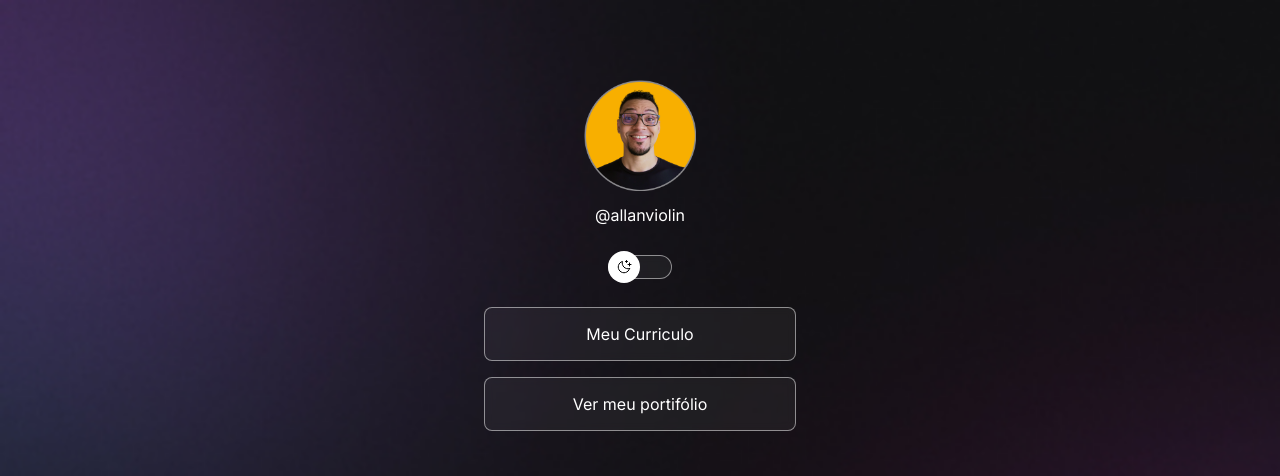
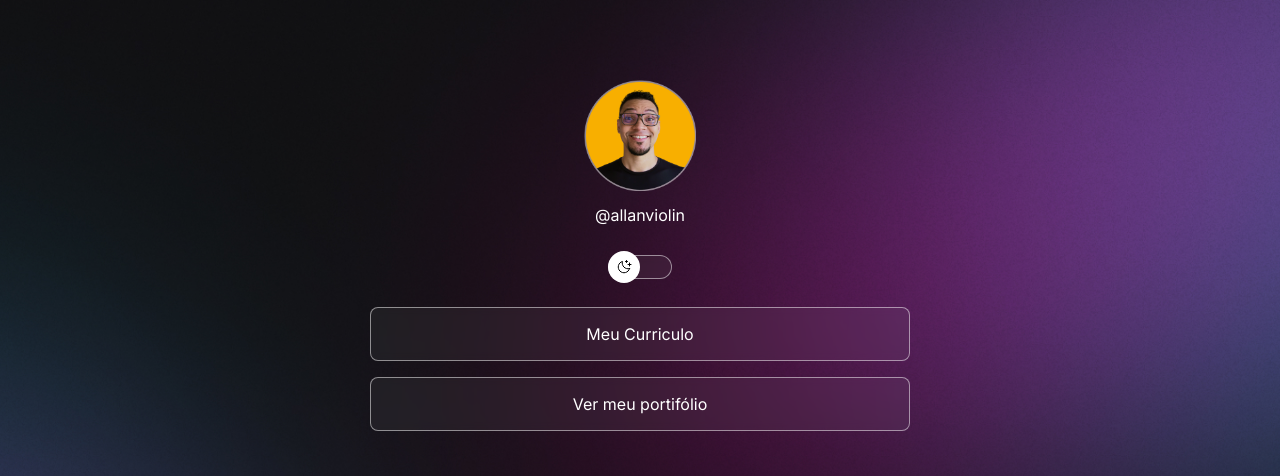
Before and after one commit to allanviolin/projeto, a plain HTML site: page index.html in a window 1280 px wide. Shown: the top 476 px of the page. Drawn offline with nearby package versions, Linux system fonts and the light colour scheme.

Commit message:
readme l media queries

```diff
--- a/style.css
+++ b/style.css
@@ -29,6 +29,7 @@ body {
   background-repeat: no-repeat;
   background-position: top center;
   background-size: cover;
+  height: 100vh;
 
   /* short hand => background: url(./assets/bg-mobile.jpg) no-repeat top center/cover; */
 }
@@ -39,7 +40,8 @@ body * {
 }
 
 #container {
-  width: 360px;
+  width: 100%px;
+  max-width: 588px;
   margin: 56px auto 0px;
   padding: 0 24px;
 }
@@ -163,3 +165,13 @@ footer {
   text-align: center;
   font-size: 14px;
 }
+
+/* media queries */
+@media (min-width: 700px) {
+  :root {
+    --bg-url: url(./assets/bg-desktop.jpg);
+  }
+  .light {
+    --bg-url: url(./assets/bg-desktop-light.jpg);
+  }
+}
```
Also changed, not shown: 2 other files.
